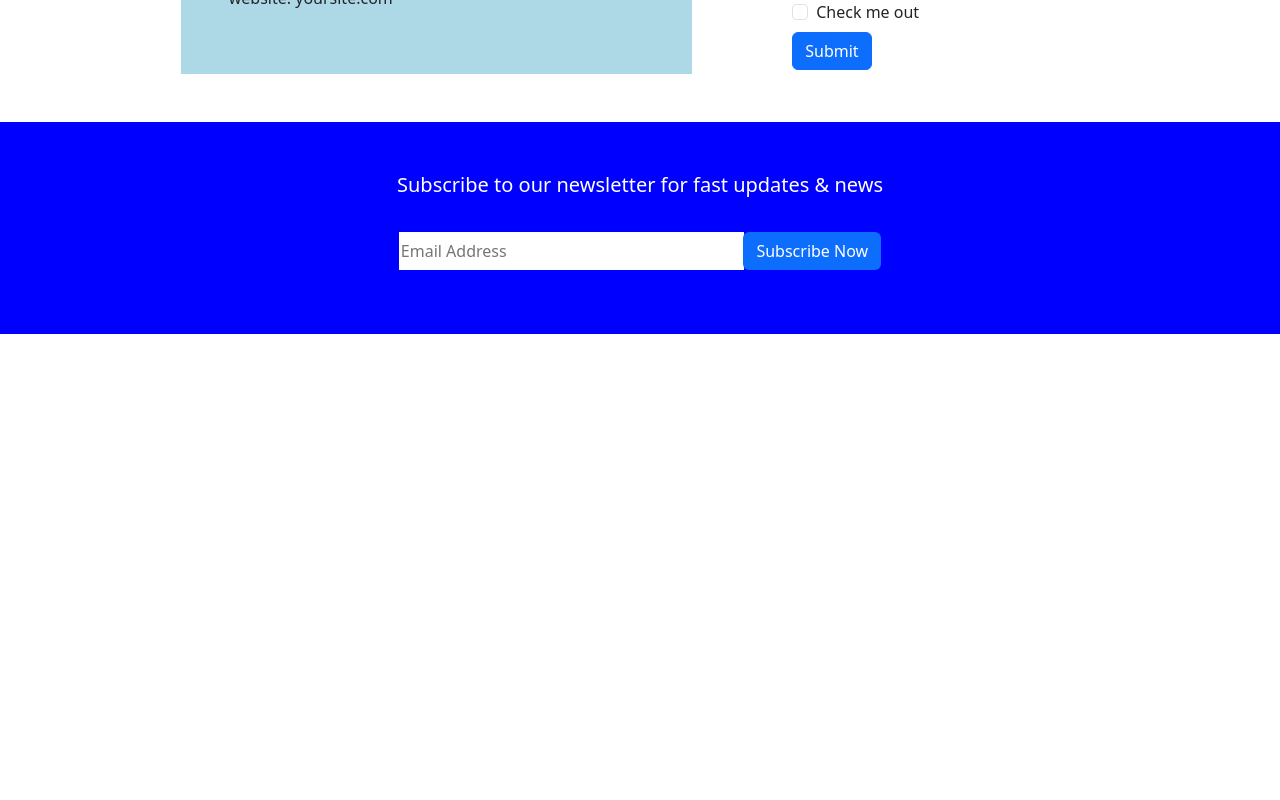
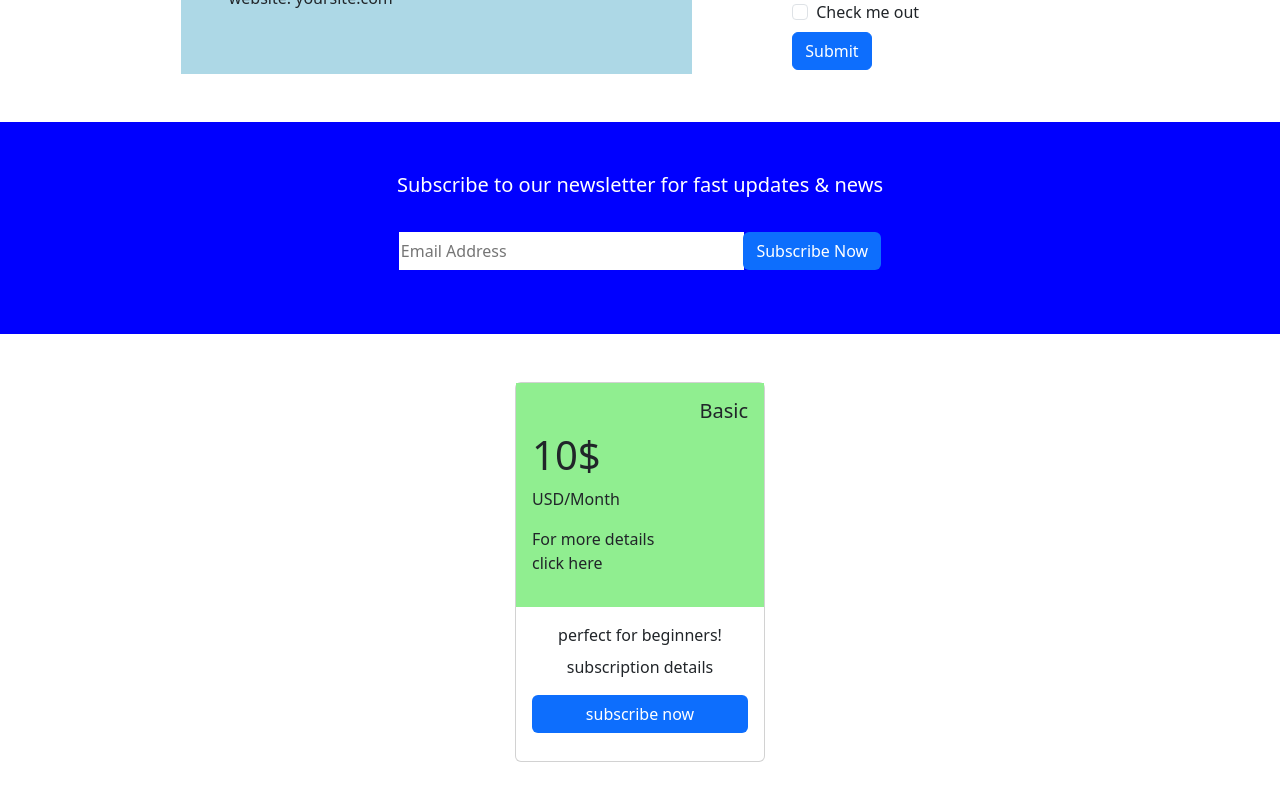
Before and after one commit to saivenkat-pentakota/fluid-solutions-responsive-website, a React (Create React App) app: page / in a window 1280 px wide. Shown: the part 5223-6023 px from the top of the page. Before the commit the page ends 5557 px from the top, so only its background shows below. Built offline with nearby package versions, Linux system fonts and the light colour scheme.

Commit message:
updating the app.js,pricing.js

```diff
--- a/src/App.js
+++ b/src/App.js
@@ -15,6 +15,7 @@ import AppScreenShot from "./components/appScreenshot";
 import ContactUsForm from "./components/contactUsForm";
 import Footer from './components/footer';
 import PricingCards from './components/pricingCards';
+import Pricing from './components/pricing';
 
 function App() {
   return (
@@ -55,6 +56,8 @@ function App() {
       {/* footer component */}
       <Footer/>
 
+      <Pricing/>
+
     </div>
   );
 }
--- /dev/null
+++ b/src/components/pricing.js
@@ -0,0 +1,71 @@
+import React from "react";
+
+function pricing() {
+  return (
+    <div className=" d-flex flex-row justify-content-center m-5">
+        {/* card-1 */}
+      <div class="card d-flex flex-column" style={{width:"250px" ,height:"380px"}}>
+        <div className="card-top-portion p-3 " style={{backgroundColor:"lightgreen"}}>
+          <div className="d-flex justify-content-end">
+            <h5>Basic</h5>
+          </div>
+          <h1>10$</h1>
+          <p>USD/Month</p>
+          <p>For more details <br></br>click here</p>
+        </div>
+
+        <div class="d-flex flex-column card-body" style={{textAlign:"center"}}>
+          <p class="card-title">perfect for beginners!</p>
+          <p class="card-text">subscription details</p>
+          <button className="btn bg-primary" style={{ color: "white" }}>
+            subscribe now
+          </button>
+        </div>
+      </div>
+
+      {/* card-2 */}
+      {/* <div class="card m-3 ">
+        <div className="card-top-portion p-4 " style={{backgroundColor:"lightgreen"}}>
+          <div className="d-flex justify-content-end">
+            <h5>Standard</h5>
+          </div>
+          <h1>20$</h1>
+          <p>USD/Month</p>
+          <p>For more details <br></br>click here</p>
+        </div>
+
+        <div class="card-body p-4 ">
+          <p class="card-title"> perfect for Intermediate</p>
+          <p class="card-text">subscription details</p>
+          <button className="btn bg-primary" style={{ color: "white" }}>
+            subscribe now
+          </button>
+        </div>
+      </div> */}
+
+      {/* card-3 */}
+      {/* <div class="card m-3 ">
+        <div className="card-top-portion p-4 " style={{backgroundColor:"lightgreen"}}>
+          <div className="d-flex justify-content-end">
+            <h5>Premium</h5>
+          </div>
+          <h1>30$</h1>
+          <p>USD/Month</p>
+          <p>For more details <br></br>click here</p>
+        </div>
+
+        <div class="card-body p-4">
+          <p class="card-title">Unlimited access </p>
+          <p class="card-text">subscription details</p>
+          <button className="btn bg-primary" style={{ color: "white" }}>
+            subscribe now
+          </button>
+        </div>
+      </div> */}
+
+
+    </div>
+  );
+}
+
+export default pricing;
```
